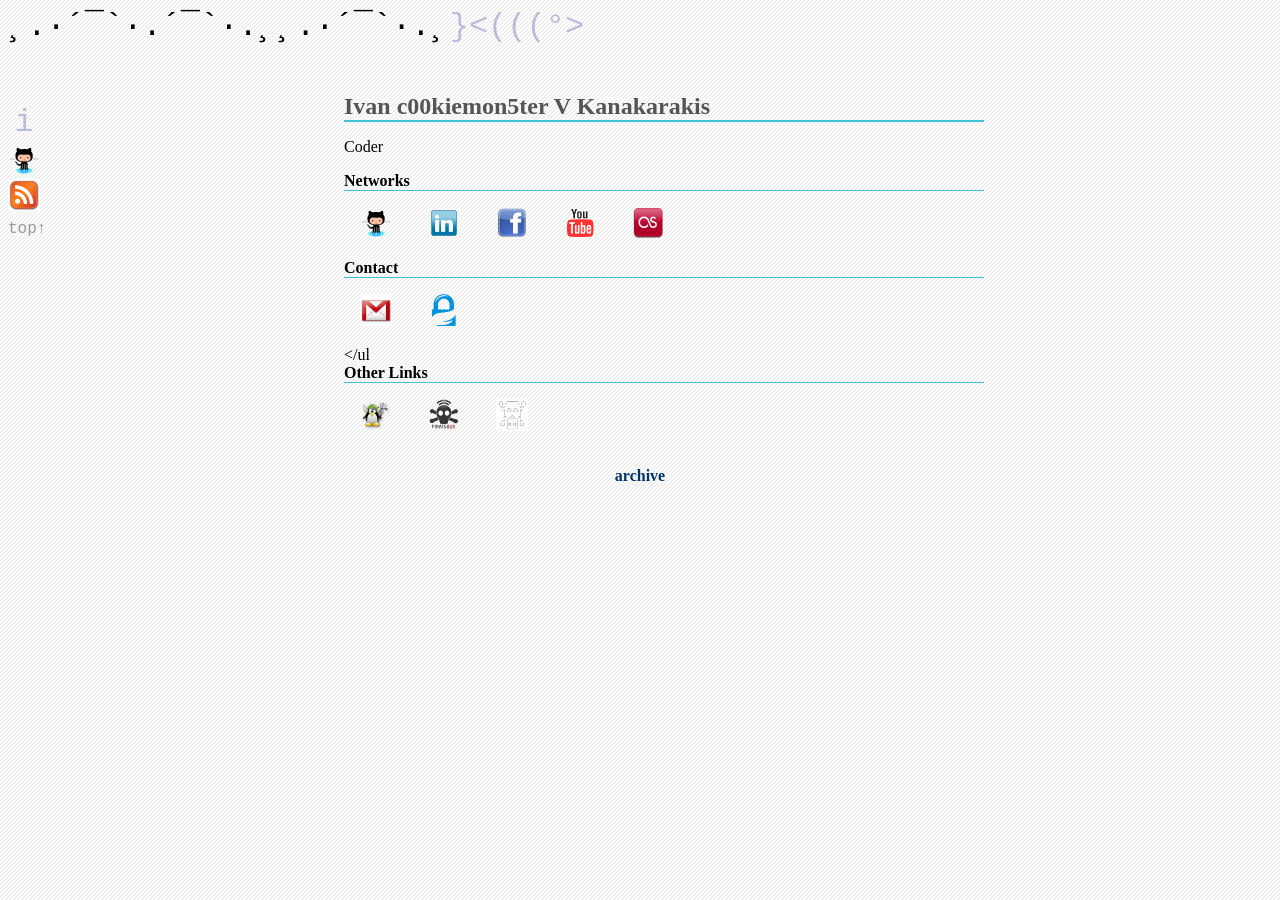
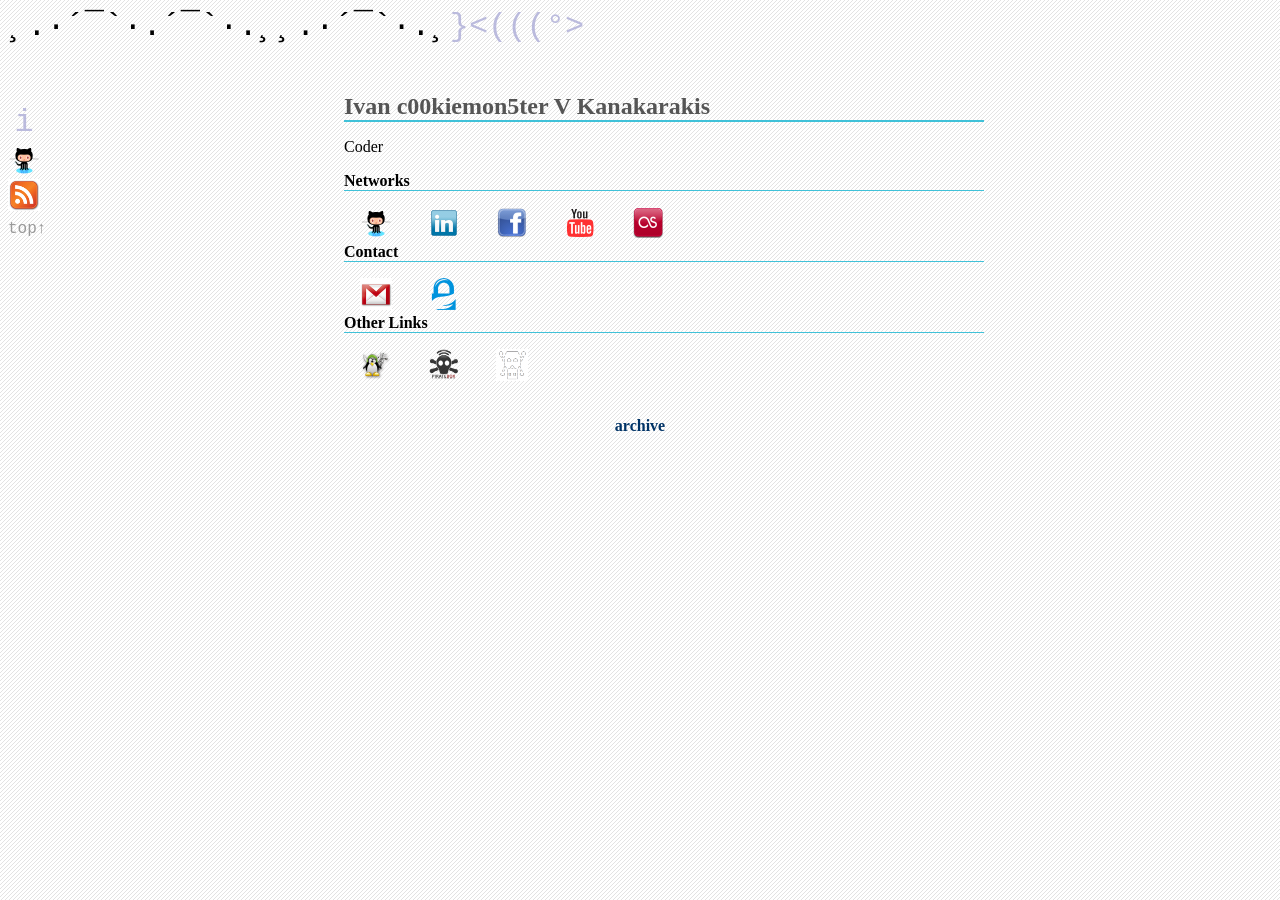
Before and after one commit to c00kiemon5ter/c00kiemon5ter.github.com, a Jekyll site: the page built from about.markdown, in a window 1280 px wide. Built offline with Jekyll 4.4.1, drawn with Linux system fonts in a browser that asks for light colours; Markdown is read by kramdown in place of the engine named in the settings.

```diff
--- a/_layouts/default.html
+++ b/_layouts/default.html
@@ -1,9 +1,11 @@
 <!DOCTYPE html>
-<html xmlns="http://www.w3.org/1999/xhtml" xml:lang="en" lang="en-us">
+<html xmlns="http://www.w3.org/1999/xhtml" xml:lang="en-us" lang="en-us">
     <head>
         <meta http-equiv="content-type" content="text/html; charset=utf-8" />
         <meta name="author" content="Ivan c00kiemon5ter Kanakarakis" />
         <meta name="description" content="c00kiemon5ter's notes for world cookie domination" />
+        <meta name="keywords" content="cookiemonster, c00kiemon5ter, cookies, c00kiez, Ivan, blog, coding, programming" />
+        <meta name="language" content="en, el" />
 
         <script type="text/javascript" src="http://use.typekit.com/vse2yql.js"></script>
         <script type="text/javascript">try{Typekit.load();}catch(e){}</script>
@@ -21,10 +23,10 @@
 
         <div class="leftnav">
             <ul>
-                <li><a href="/about.html">i</a></li>
-                <li><a href="https://github.com/c00kiemon5ter"><img src="/images/octocat.png"/></a></li>
-                <li><a href="http://feeds.feedburner.com/c00kiez/"><img src="/images/rss.png"/></a></li>
-                <li><a id="top" href="#top">top↑</a></li>
+                <li><a href="/about.html" title="info">i</a></li>
+                <li><a href="https://github.com/c00kiemon5ter" title="github"><img src="/images/octocat.png" alt="github"/></a></li>
+                <li><a href="http://feeds.feedburner.com/c00kiez/" title="feed"><img src="/images/rss.png" alt="feed"/></a></li>
+                <li><a id="gotop" href="#top">top↑</a></li>
             </ul>
         </div>
 
@@ -36,6 +38,5 @@
             <a href="/">archive</a>
         </div>
 
-    </div>
-</body>
+    </body>
 </html>
--- a/_layouts/post.html
+++ b/_layouts/post.html
@@ -19,7 +19,7 @@ layout: default
     <h2>Possibly Related Posts</h2>
     <ul class="posts">
         {% for post in site.related_posts limit:3 %}
-        <li><span>{{ post.date | date_to_string }}</span> &raquo; <a href="{{ post.url }}">{{ post.title }}</a></li>
+        <li><span>{{ post.date | date_to_string }}</span> &#187; <a href="{{ post.url }}">{{ post.title }}</a></li>
         {% endfor %}
     </ul>
 </div>
--- a/about.markdown
+++ b/about.markdown
@@ -9,8 +9,7 @@ Coder
 
 Networks
 ---------
-<div id="icons">
-<p>
+<div class="icons">
 <ul>
 <li><a href="https://github.com/c00kiemon5ter"><img src="/images/octocat.png" title="github"/></a></li>
 <li><a href="http://gr.linkedin.com/in/c00kiemon5ter"><img src="/images/linkedin.png" title="linkedin"/></a></li>
@@ -18,27 +17,23 @@ Networks
 <li><a href="http://youtube.com/user/c0okiemon5ter"><img src="/images/youtube.png" title="youtube"/></a></li>
 <li><a href="http://last.fm/user/koukosNest"><img src="/images/lastfm.png" title="lastfm"/></a></li>
 </ul>
-</p>
 </div>
 
 Contact
 -------
-<div id="icons">
-<p>
+<div class="icons">
 <ul>
 <li><a href="&#109;&#x61;&#x69;&#108;&#x74;&#111;&#x3a;&#105;&#118;&#097;&#110;&#046;&#107;&#097;&#110;&#097;&#107;&#064;&#103;&#109;&#097;&#105;&#108;&#046;&#099;&#111;&#109;"><img src="/images/gmail.png" title="email"/></a></li>
 <li><a href="/files/c00kiemon5ter.pgp"><img src="/images/gnupg.png" title="pgp key"/></a></li>
 </ul>
-</p>
-</ul</div>
+</div>
 
 Other Links
 -----------
-<div id="icons">
-<p>
+<div class="icons">
 <ul>
 <li><a href="http://foss.aueb.gr"><img src="/images/foss-aueb.png" title="foss-aueb"/></a></li>
 <li><a href="http://wiki.daviddarts.com/PirateBox"><img src="/images/piratebox.png" title="piratebox"/></a></li>
 <li><a href="http://deaddrops.com/"><img src="/images/deaddrops.png" title="deaddrops"/></a></li>
 </ul>
-</p>
+</div>
--- a/css/screen.css
+++ b/css/screen.css
@@ -49,7 +49,6 @@ a:hover {
 
 table {
     font-size: inherit;
-    font: 100%;
 }
 
 /*****************************************************************************/
@@ -110,7 +109,7 @@ div.leftnav li a img {
     height: 100%;
     border: none;
 }
-div.leftnav li a#top {
+div.leftnav li a#gotop {
     font-size: 0.5em;
     color: #999;
 }
@@ -121,13 +120,14 @@ div.leftnav li a#top {
 /*
 /*****************************************************************************/
 
-div#icons ul {
+div.icons ul {
+    margin-top: 1em;
     list-style-type: none;
 }
-div#icons ul li {
+div.icons ul li {
     display: inline;
 }
-div#icons ul li a img {
+div.icons ul li a img {
     width: 2em;
     height: 2em;
     border: none;
@@ -164,7 +164,6 @@ div#archive h1 {
 }
 ul.posts {
     list-style-type: none;
-    margin-botton: 2em;
 }
 ul.posts li {
     line-height: 1.50em;
--- a/index.html
+++ b/index.html
@@ -7,7 +7,7 @@ title: c00kiemon5ter's masterplan
     <h1>Archive</h1>
     <ul class="posts">
         {% for post in site.posts %}
-        <li><span>{{ post.date | date_to_string }}</span> &raquo; <a href="{{ post.url }}">{{ post.title }}</a></li>
+        <li><span>{{ post.date | date_to_string }}</span> &#187; <a href="{{ post.url }}">{{ post.title }}</a></li>
         {% endfor %}
     </ul>
 </div>
```
